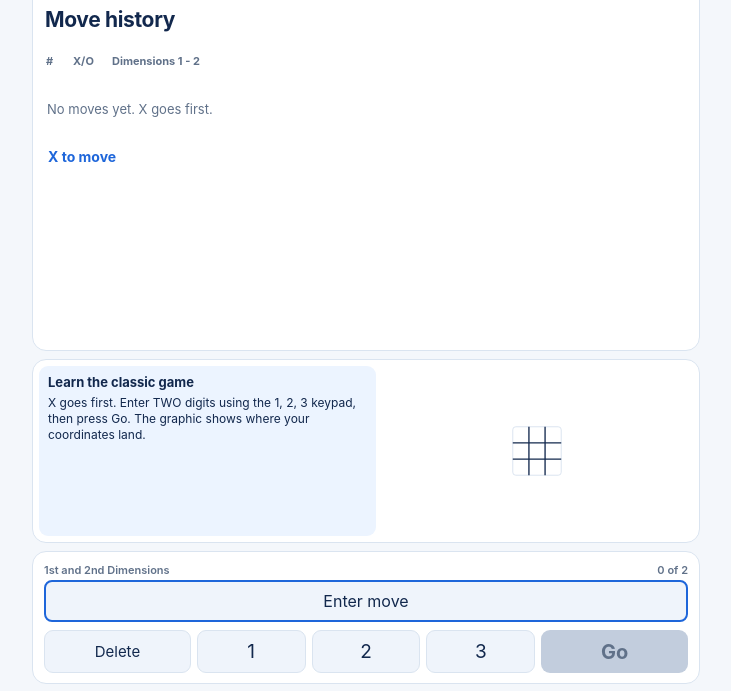
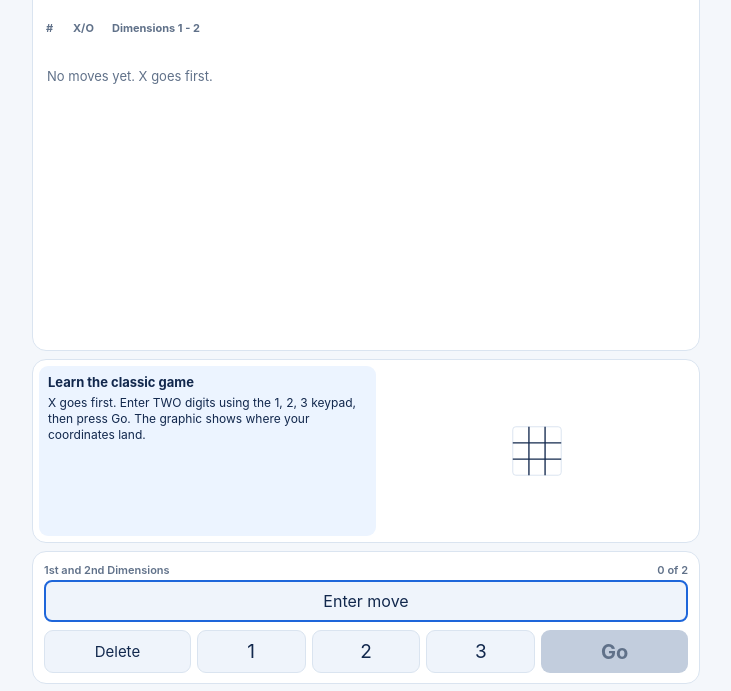
Before and after one commit to rustinterry2/infinite-tic-tac-toe, a plain HTML site: page index.html in a window 1280 px wide. Shown: the part 109-800 px from the top of the page, without its empty margins (274-1005 px from the left). Drawn offline with Linux system fonts and the light colour scheme.

Commit message:
Simplify move history and display turn prompt in coordinate field: index.html

```diff
--- a/index.html
+++ b/index.html
@@ -21,10 +21,10 @@
     <section class="panel history-panel" aria-label="Move history">
       <div class="history-scroller" id="historyScroller" tabindex="0" aria-label="Scrollable move history">
         <header class="app-header"><h1 id="gameTitle">Infinite Dimensional Tic-Tac-Toe</h1></header>
-        <h2>Move history</h2>
+        <h2 id="historyHeading" hidden>Move history</h2>
         <div class="history-table" id="historyTable"></div>
-        <div class="history-status" aria-live="polite">
-          <div id="turnStatus" class="turn-status">X to move</div>
+        <div class="history-status" id="historyStatus" aria-live="polite" hidden>
+          <div id="turnStatus" class="turn-status"></div>
           <div id="threatStatus" class="threat-status"></div>
           <div id="errorStatus" class="error-status"></div>
         </div>
@@ -48,7 +48,7 @@
             <label id="whiteCaption" for="whiteSelect">1st and 2nd Dimensions</label>
             <span id="coordCount" class="coordinate-count">0 of 2</span>
           </div>
-          <button type="button" id="whiteSelect" class="digit-field selected" aria-pressed="true"><span id="whiteValue">Enter move</span></button>
+          <button type="button" id="whiteSelect" class="digit-field selected" aria-pressed="true"><span id="whiteValue" class="turn-prompt x">X to move. Enter coordinates.</span></button>
         </div>
         <div class="field-group" id="yellowGroup" hidden>
           <div class="field-heading"><label for="yellowSelect">Infinite Repeating Dimensions</label></div>
```
